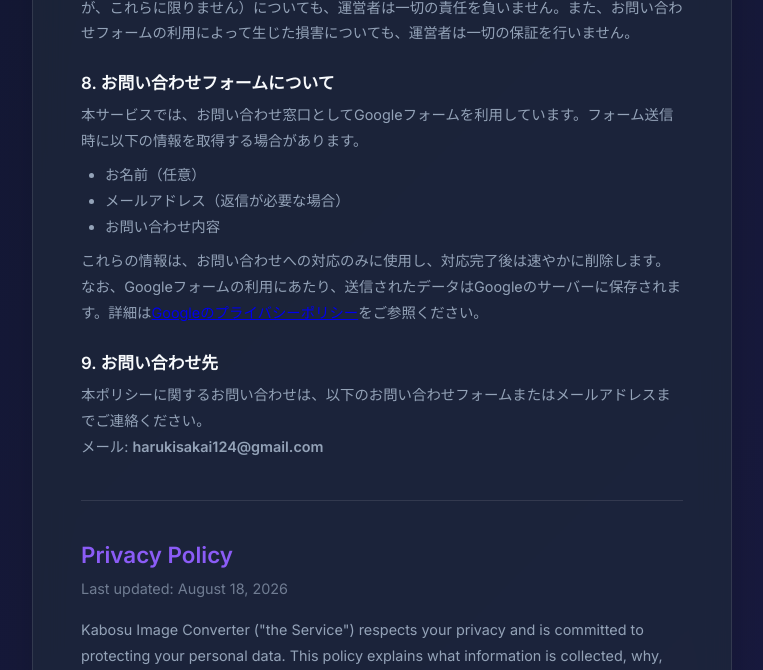
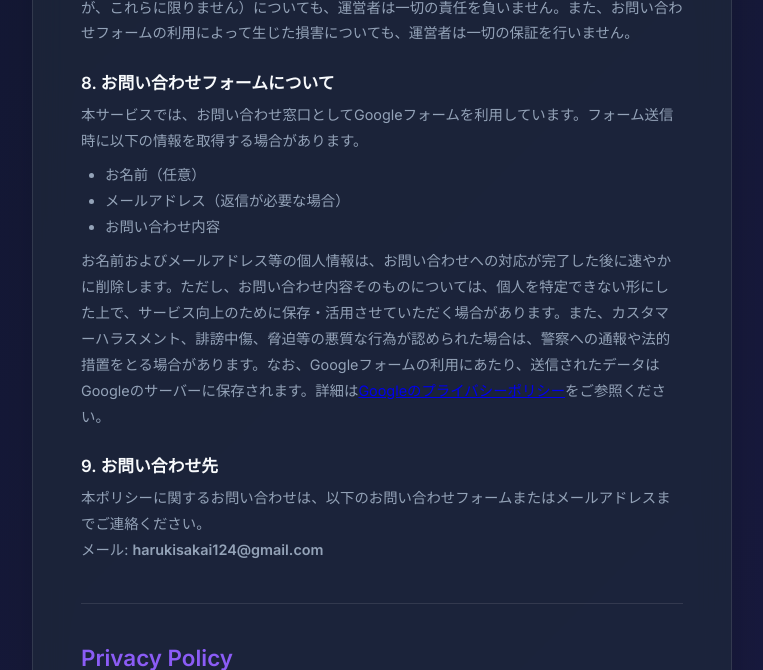
Before and after one commit to kabosu416/image-converter, a Flask app: page /privacy in a window 1280 px wide. Shown: the part 1555-2225 px from the top of the page, without its empty margins (258-1021 px from the left). Run offline with Flask 3, Linux system fonts and the light colour scheme; some libraries are stand-ins or nearby versions.

Commit message:
docs: Update contact form data retention and add harassment policy

```diff
--- a/templates/privacy.html
+++ b/templates/privacy.html
@@ -104,7 +104,7 @@
                 <li>メールアドレス（返信が必要な場合）</li>
                 <li>お問い合わせ内容</li>
             </ul>
-            <p>これらの情報は、お問い合わせへの対応のみに使用し、対応完了後は速やかに削除します。なお、Googleフォームの利用にあたり、送信されたデータはGoogleのサーバーに保存されます。詳細は<a href="https://policies.google.com/privacy" target="_blank" rel="noopener noreferrer">Googleのプライバシーポリシー</a>をご参照ください。</p>
+            <p>お名前およびメールアドレス等の個人情報は、お問い合わせへの対応が完了した後に速やかに削除します。ただし、お問い合わせ内容そのものについては、個人を特定できない形にした上で、サービス向上のために保存・活用させていただく場合があります。また、カスタマーハラスメント、誹謗中傷、脅迫等の悪質な行為が認められた場合は、警察への通報や法的措置をとる場合があります。なお、Googleフォームの利用にあたり、送信されたデータはGoogleのサーバーに保存されます。詳細は<a href="https://policies.google.com/privacy" target="_blank" rel="noopener noreferrer">Googleのプライバシーポリシー</a>をご参照ください。</p>
 
             <h3>9. お問い合わせ先</h3>
             <p>本ポリシーに関するお問い合わせは、以下のお問い合わせフォームまたはメールアドレスまでご連絡ください。</p>
@@ -196,7 +196,7 @@
                 <li>Email address (if a reply is needed)</li>
                 <li>Inquiry details</li>
             </ul>
-            <p>This information is used solely to respond to your inquiry and will be promptly deleted after the matter is resolved. Please note that submitted data is stored on Google's servers. For details, see <a href="https://policies.google.com/privacy" target="_blank" rel="noopener noreferrer">Google's Privacy Policy</a>.</p>
+            <p>Personal information such as your name and email address will be promptly deleted after your inquiry is resolved. However, the content of the inquiry itself may be anonymized and retained for the purpose of improving our service. Furthermore, in cases of customer harassment, slander, threats, or other malicious behavior, we reserve the right to report the incident to law enforcement or take legal action. Please note that submitted data is stored on Google's servers. For details, see <a href="https://policies.google.com/privacy" target="_blank" rel="noopener noreferrer">Google's Privacy Policy</a>.</p>
 
             <h3>9. Contact</h3>
             <p>For inquiries regarding this privacy policy, please use the contact form or email us at:</p>
```
